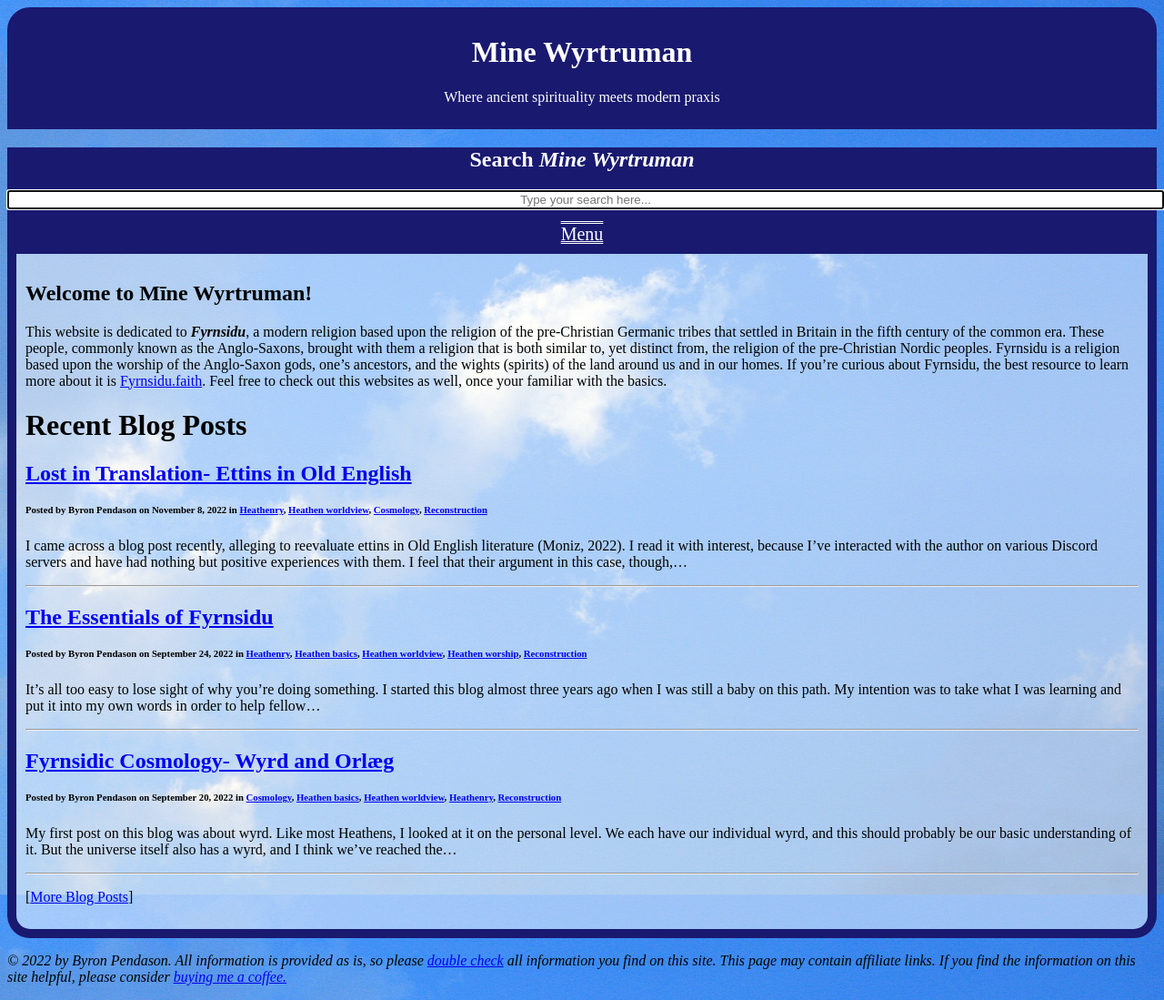
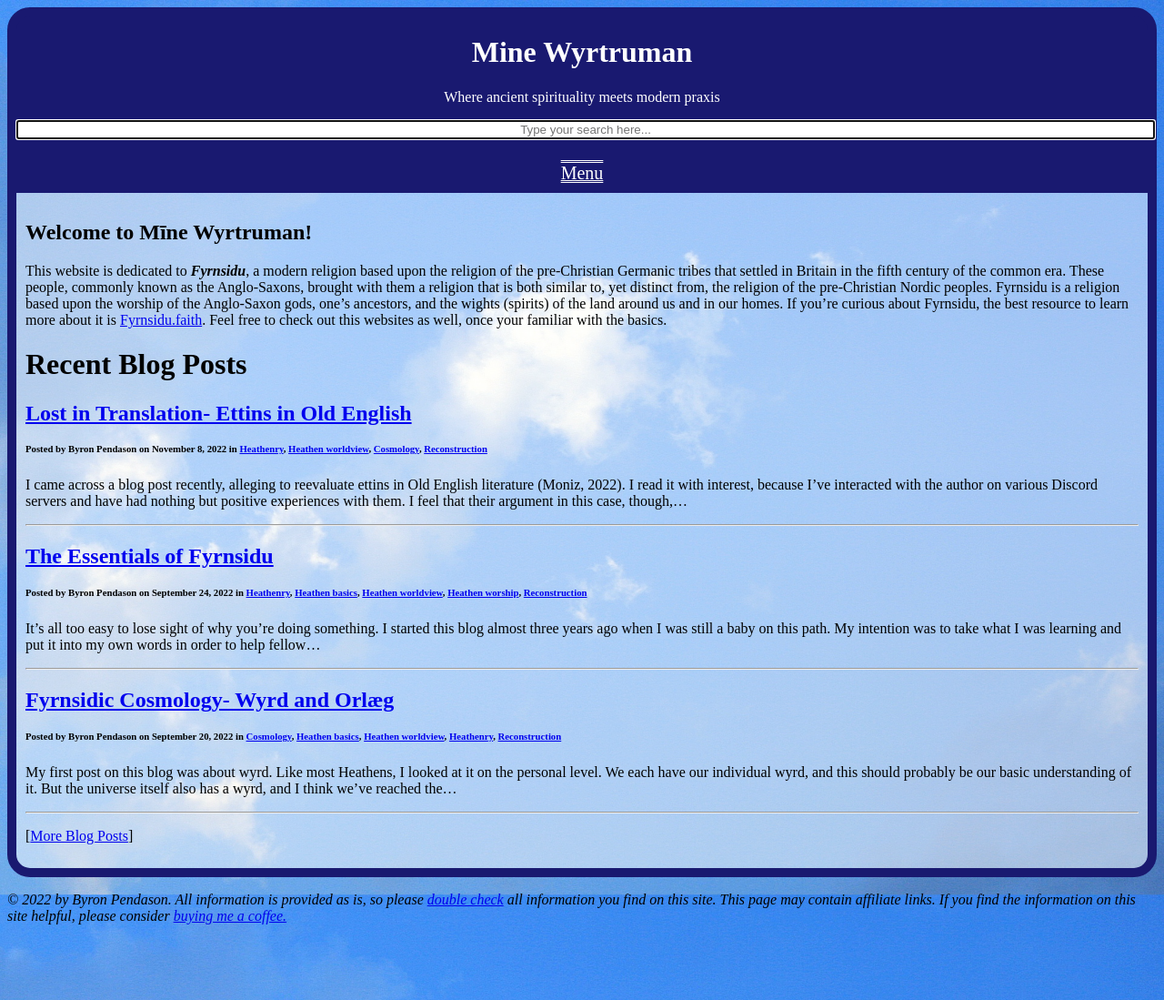
Before and after one commit to byronpendason/byronpendason.github.io, a Jekyll site: the page built from index.md, in a window 1280 px wide. Shown: the whole page at 91% size. Built offline with Jekyll 4.4.1, drawn with Linux system fonts in a browser that asks for light colours; our own code applies the rules of GitHub Pages for plain Markdown files; comment, search, counter and statistics services are not loaded; some of the changed lines change nothing that is shown.

Commit message:
update default.html

```diff
--- a/_layouts/default.html
+++ b/_layouts/default.html
@@ -44,9 +44,13 @@
     <div id="header">
       <h1><a href="/" style="color:white;text-decoration:none;">{{ site.title }}</a></h1>
       <p>{{ site.byline }}</p>
+      <div id="search-container">
+        <input type="text" id="search-input" placeholder="Type your search here..." style="width:100%;" autofocus>
+        <ul id="results-container"></ul>
+      </div>
+
     </div>
     <nav>
-      {% include search-form.html %}
       <div class="dropdown">
         <span class="dropbtn">Menu</span>
         <div class="dropdownContent">
@@ -122,6 +126,20 @@
       <p><i>{{ site.footer }}</i></p>
     </div>
     <script id="dsq-count-scr" src="//mine-wyrtruman.disqus.com/count.js" async></script>
+    {% unless page.title == "Search" %}
+    <!-- Grab search-script.js -->
+    <script src="/js/search-script.js" type="text/javascript"></script>
+
+    <!-- Configuration -->
+    <script>
+    SimpleJekyllSearch({
+      searchInput: document.getElementById('search-input'),
+      resultsContainer: document.getElementById('results-container'),
+      json: '/search.json',
+      searchResultTemplate: '<li><a href="{url}">{title}</a><br></li>'
+    })
+    </script>
+    {% endunless %}
 {% unless page.title == "Test Page" %}{% include commerce-ads.html %}{% endunless %}
   </body>
 </html>
```
